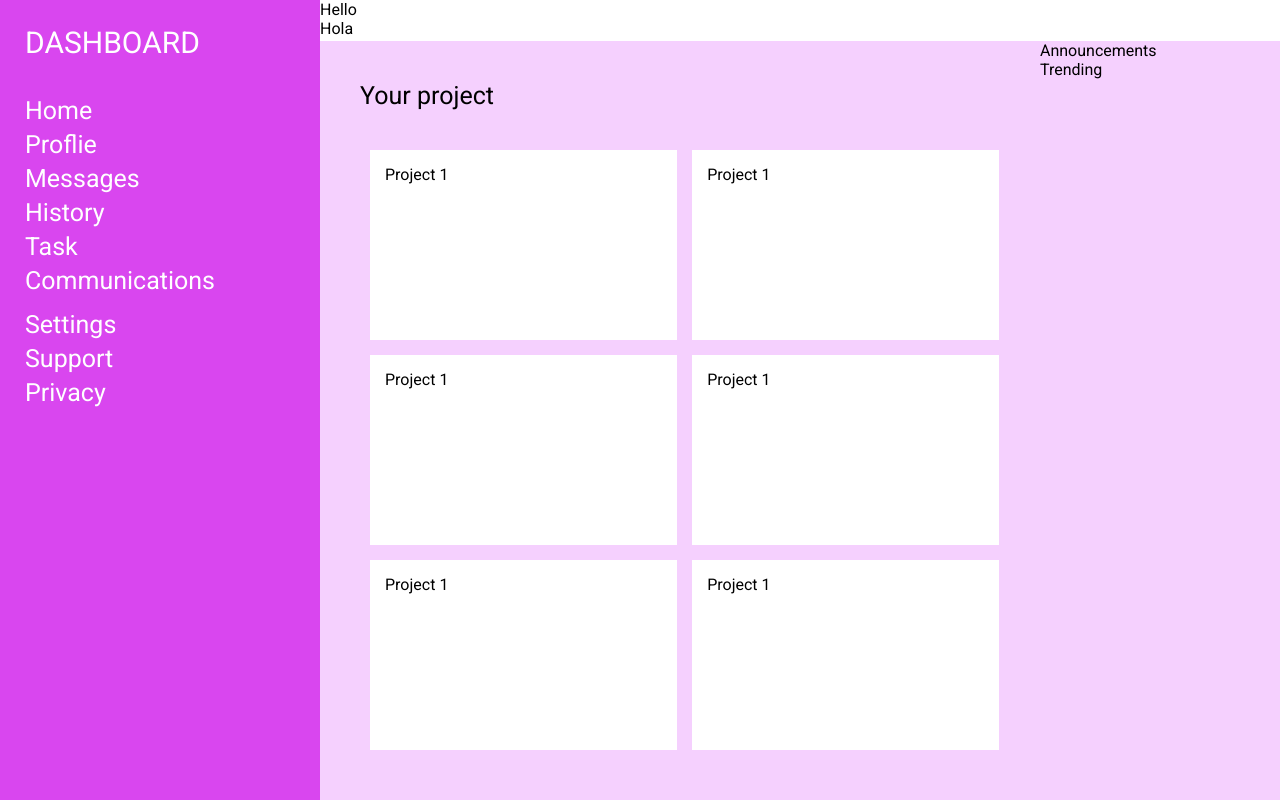
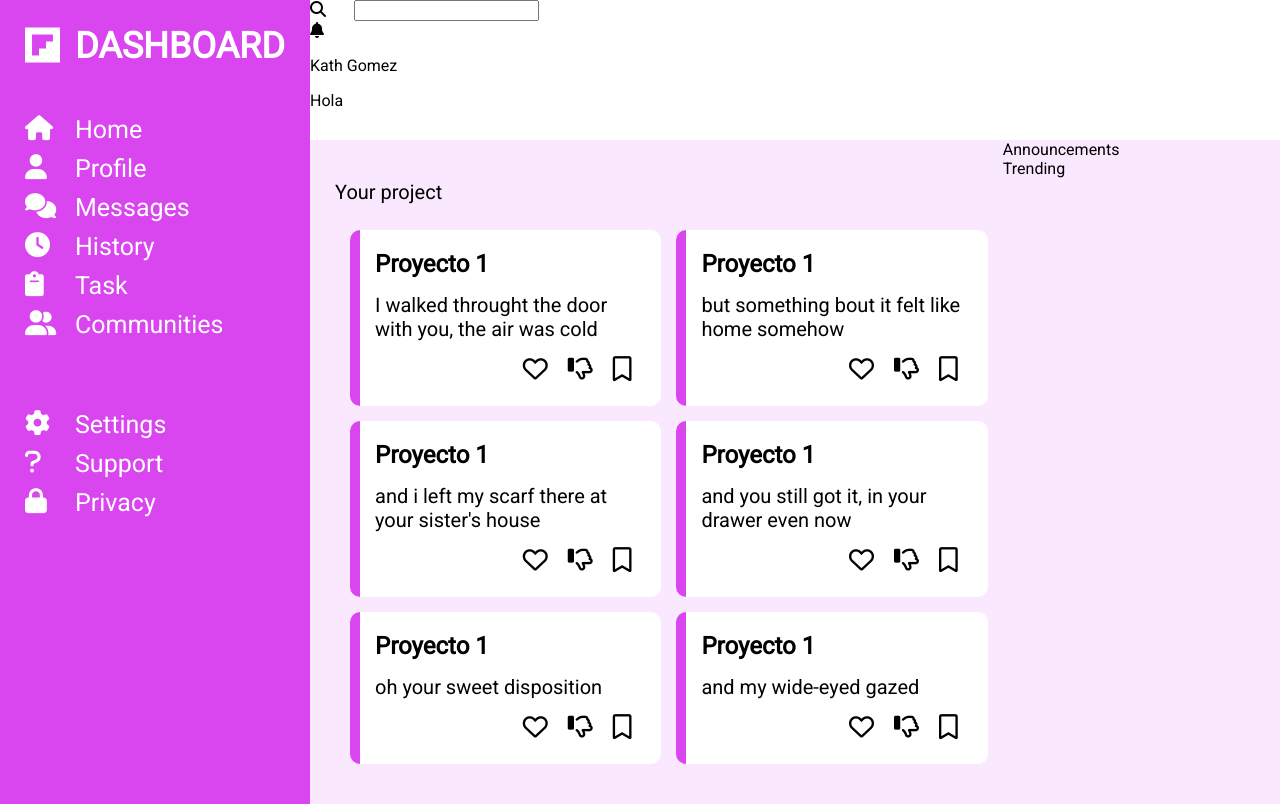
Before and after one commit to kitkathsita/admin-dashboard, a plain HTML site: page index.html in a window 1280 px wide. Drawn offline with Linux system fonts and the light colour scheme.

Commit message:
looking cute

```diff
--- a/index.html
+++ b/index.html
@@ -3,6 +3,7 @@
 <head>
   <meta charset="UTF-8">
   <link rel="stylesheet" href="style.css">
+  <link rel="stylesheet" href="https://cdnjs.cloudflare.com/ajax/libs/font-awesome/6.2.1/css/all.min.css" integrity="sha512-MV7K8+y+gLIBoVD59lQIYicR65iaqukzvf/nwasF0nqhPay5w/9lJmVM2hMDcnK1OnMGCdVK+iQrJ7lzPJQd1w==" crossorigin="anonymous" referrerpolicy="no-referrer" />
   <link href="https://fonts.googleapis.com/css2?family=Old+Standard+TT&family=Roboto&display=swap" rel="stylesheet">
   <meta http-equiv="X-UA-Compatible" content="IE=edge">
   <meta name="viewport" content="width=device-width, initial-scale=1.0">
@@ -11,7 +12,14 @@
 <body>
   <header>
     <div class="part1">
-      Hello
+      <div class="searchBar">
+        <i class="fa-solid fa-magnifying-glass"></i>
+        <input type="text" name="" id="">
+      </div>
+      <div class="notifications">
+        <i class="fa-solid fa-bell"></i>
+        <p>Kath Gomez</p>
+      </div>
     </div>
     <div class="part2">
       Hola
@@ -19,23 +27,24 @@
   </header>
   <div class="sidebar">
     <div class="logo">
-      DASHBOARD
+      <i class="fa-brands fa-flipboard"></i>
+      <h3>DASHBOARD</h1>
     </div>
     <div class="options1">
       <ul class="options1List">
-        <li>Home</li>
-        <li>Proflie</li>
-        <li>Messages</li>
-        <li>History</li>
-        <li>Task</li>
-        <li>Communications</li>
+        <li><i class="fa-solid fa-house"></i></i> Home</li>
+        <li><i class="fa-solid fa-user"></i> Profile</li>
+        <li><i class="fa-solid fa-comments"></i> Messages</li>
+        <li><i class="fa-solid fa-clock"></i> History</li>
+        <li><i class="fa-solid fa-clipboard"></i>Task</li>
+        <li><i class="fa-solid fa-user-group"></i> Communities</li>
       </ul>
     </div>
     <div class="options2">
       <ul class="options2List">
-        <li>Settings</li>
-        <li>Support</li>
-        <li>Privacy</li>
+        <li><i class="fa-solid fa-gear"></i> Settings</li>
+        <li><i class="fa-solid fa-question"></i> Support</li>
+        <li><i class="fa-solid fa-lock"></i> Privacy</li>
       </ul>
     </div>
   </div>
@@ -43,12 +52,90 @@
     <div class="yourprojects">
       <p>Your project</p>
       <div class="projectsContent">
-        <div class="project">Project 1</div>
-        <div class="project">Project 1</div>
-        <div class="project">Project 1</div>
-        <div class="project">Project 1</div>
-        <div class="project">Project 1</div>
-        <div class="project">Project 1</div>
+        <div class="project">
+          <div class="colorBar"></div>
+          <div class="projectContent">
+            <div class="titleText">
+            <h2>Proyecto 1</h2>
+            <p class="text">I walked throught the door with you, the air was cold</p>
+            </div>
+            <div class="actions">
+              <i class="fa-regular fa-heart"></i>
+              <i class="fa-regular fa-thumbs-down"></i>
+              <i class="fa-regular fa-bookmark"></i>
+            </div>
+          </div>
+        </div>
+        <div class="project">
+          <div class="colorBar"></div>
+          <div class="projectContent">
+            <div class="titleText">
+              <h2>Proyecto 1</h2>
+              <p class="text">but something bout it felt like home somehow</p>
+            </div>
+            <div class="actions">
+              <i class="fa-regular fa-heart"></i>
+              <i class="fa-regular fa-thumbs-down"></i>
+              <i class="fa-regular fa-bookmark"></i>
+            </div>
+          </div>
+        </div>
+        <div class="project">
+          <div class="colorBar"></div>
+          <div class="projectContent">
+            <div class="titleText">
+              <h2>Proyecto 1</h2>
+              <p class="text">and i left my scarf there at your sister's house</p>
+            </div>
+            <div class="actions">
+              <i class="fa-regular fa-heart"></i>
+              <i class="fa-regular fa-thumbs-down"></i>
+              <i class="fa-regular fa-bookmark"></i>
+            </div>
+          </div>
+        </div>
+        <div class="project">
+          <div class="colorBar"></div>
+          <div class="projectContent">
+            <div class="titleText">
+              <h2>Proyecto 1</h2>
+              <p class="text">and you still got it, in your drawer even now</p>
+            </div>
+            <div class="actions">
+              <i class="fa-regular fa-heart"></i>
+              <i class="fa-regular fa-thumbs-down"></i>
+              <i class="fa-regular fa-bookmark"></i>
+            </div>
+          </div>
+        </div>
+        <div class="project">
+          <div class="colorBar"></div>
+          <div class="projectContent">
+            <div class="titleText">
+              <h2>Proyecto 1</h2>
+              <p class="text">oh your sweet disposition</p>
+            </div>
+            <div class="actions">
+              <i class="fa-regular fa-heart"></i>
+              <i class="fa-regular fa-thumbs-down"></i>
+              <i class="fa-regular fa-bookmark"></i>
+            </div>
+          </div>
+        </div>
+        <div class="project">
+          <div class="colorBar"></div>
+          <div class="projectContent">
+            <div class="titleText">
+              <h2>Proyecto 1</h2>
+              <p class="text">and my wide-eyed gazed</p>
+            </div>
+            <div class="actions">
+              <i class="fa-regular fa-heart"></i>
+              <i class="fa-regular fa-thumbs-down"></i>
+              <i class="fa-regular fa-bookmark"></i>
+            </div>
+          </div>
+        </div>
       </div>
     </div>
     <div class="announcTrendring">
--- a/style.css
+++ b/style.css
@@ -1,7 +1,7 @@
 body {
   display: grid;
-  grid-template-columns: 1fr 3fr;
-  grid-template-rows: 1fr 6fr;
+  grid-template-columns: 310px 3fr;
+  grid-template-rows: 140px 6fr;
   height: 100vh;
   margin: 0%;
   font-family: 'Roboto', sans-serif;
@@ -16,12 +16,13 @@ body {
   padding: 25px;
   font-size: 25px;
   display: grid;
-  grid-template-rows: 1fr 3fr 3fr 5fr;
-  gap: 15px;
+  grid-template-rows: 65px 270px 180px 5fr;
+  gap: 25px;
 }
 
 ul {
   list-style: none;
+  grid-template-rows: auto;
 }
 
 ul, li {
@@ -29,14 +30,36 @@ ul, li {
   padding: 0%;
 }
 
+li {
+  display: flex;
+  gap: 10px;
+}
+
+.fa-solid {
+  width: 40px;
+  align-items: center;
+}
+
 .logo {
   font-size: 30px;
   text-transform: uppercase;
+  display: flex;
+  gap: 10px;
+}
+
+h3 {
+  font-size: larger;
+  margin: 0%;
+}
+
+.fa-brands {
+  width: 40px;
+  font-size: 40px;
 }
 
 .options1List, .options2List {
   display: grid;
-  gap: 5px;
+  gap: 10px;
 }
 
 /* header */
@@ -49,32 +72,70 @@ ul, li {
 /* content */
 
 .content {
-  background-color: #f5d0fe;
+  background-color: #fae8ff;
   grid-area: 2 / 2 / 3 / 3;
   display: grid;
-  grid-template-columns: 3fr 1fr;
+  grid-template-columns: 5fr 2fr;
 }
 
 .yourprojects {
   grid-column: 1 / 2;
   padding: 25px;
   padding-right: 0%;
+  display: grid;
+  grid-template-rows: 50px 5fr;
 }
 
 .yourprojects p {
-  margin: 15px;
-  font-size: 25px;
+  margin: 0%;
+  padding: 15px 0px;
+  font-size: 20px;
 }
 
 .projectsContent {
   display: grid;
-  padding: 25px;
+  margin: 15px;
   gap: 15px;
-  grid-template-columns: repeat(auto-fill, minmax(300px, 24vw));
+  grid-template-columns: repeat(auto-fit, minmax(300px, 1fr));
 }
 
 .project {
+  padding: 0%;
+  background-color: white;
+  border-radius: 10px;
+  height: auto;
+  display: grid;
+  grid-template-columns: 10px 1fr;
+}
+
+.colorBar {
+  background-color: #d946ef;
+  width: 10px;
+  border-radius: 10px 0 0 10px;
+}
+
+.projectContent {
   padding: 15px;
-  background-color: white;
-  height: 20vh;
+  display: flex;
+  flex-direction: column;
+  justify-content: space-between;
 }
+
+h2 {
+  margin: 0%;
+  padding-top: 5px;
+}
+
+p .text {
+  margin: 0%;
+}
+
+.actions {
+  margin: 0%;
+  display: flex;
+  gap: 20px;
+  justify-content: right;
+  font-size: 25px;
+  padding-right: 15px;
+  padding-bottom: 10px;
+}
```
Also changed, not shown: images/pato2.jpg (added).
